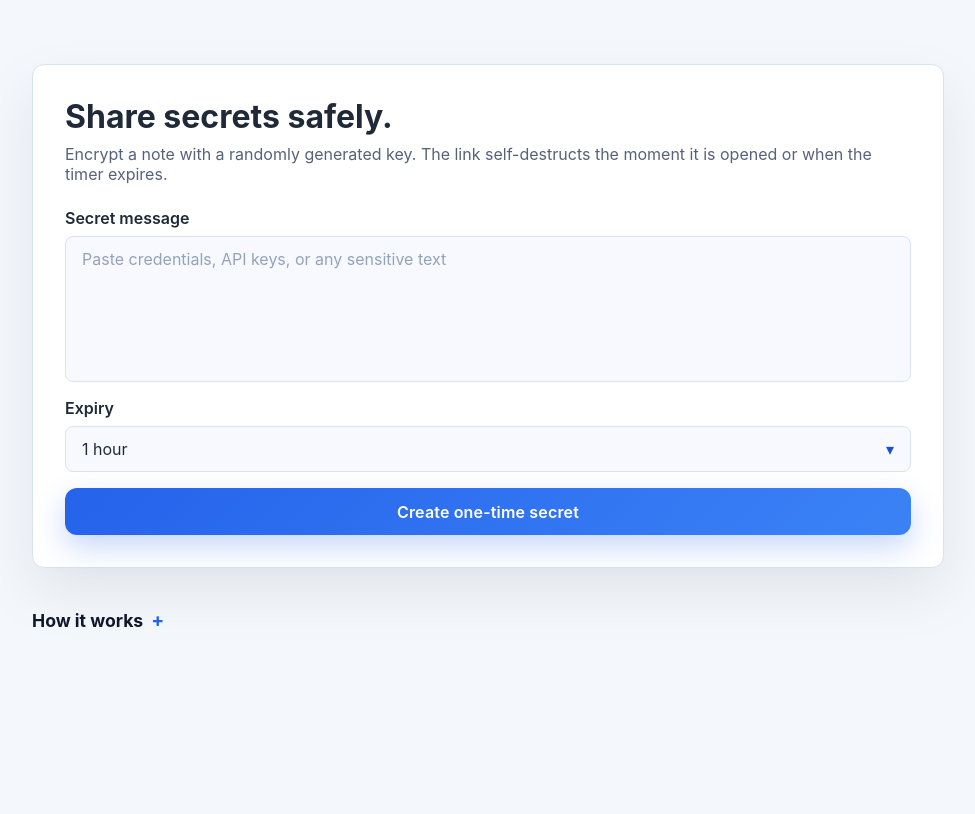
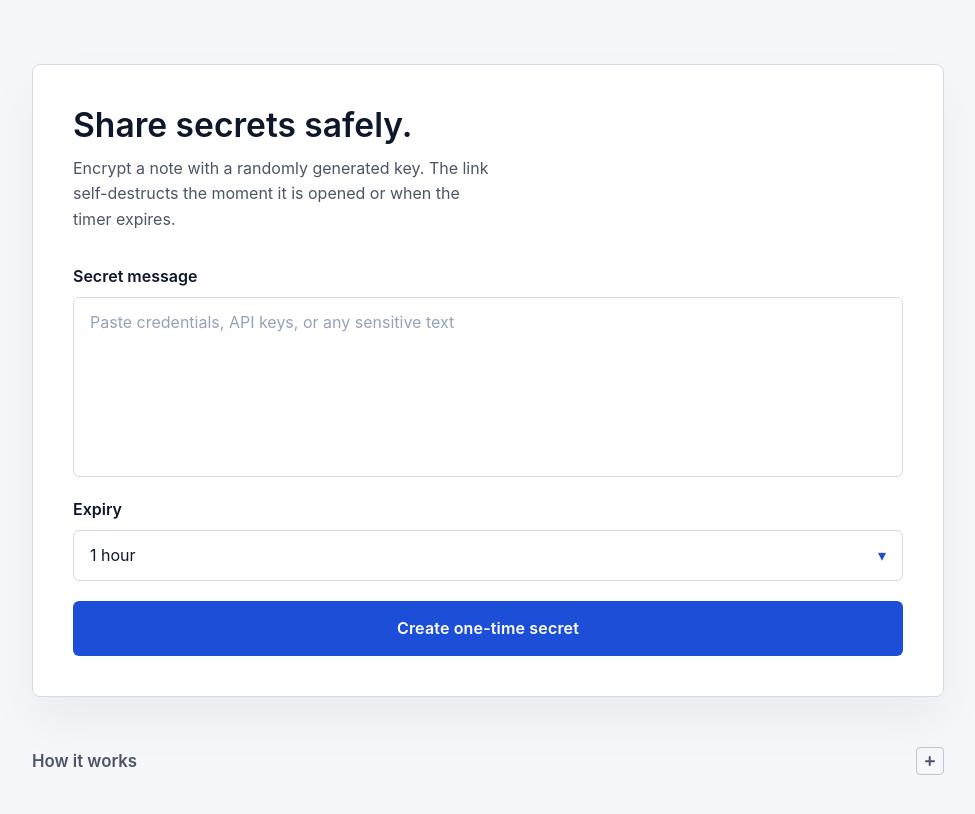
Before and after one commit to JosefAhm/OTP, a Next.js app: page / in a window 1280 px wide. Shown: the top 814 px of the page, without its empty margins (152-1127 px from the left). Built offline with nearby package versions, Linux system fonts and the light colour scheme.

Commit message:
Update files after force pull from origin/master

```diff
--- a/app/globals.css
+++ b/app/globals.css
@@ -1,22 +1,25 @@
 :root {
   color-scheme: light;
-  --color-background: #f4f7fb;
+  --color-background: #f5f7fa;
   --color-surface: #ffffff;
-  --color-surface-muted: #f3f6ff;
-  --color-border: #d9e2f2;
-  --color-border-strong: #c3d0e6;
-  --color-text: #1f2937;
-  --color-text-muted: #56627a;
+  --color-surface-muted: #eef2f9;
+  --color-border: #d3dae5;
+  --color-border-strong: #bcc6d6;
+  --color-text: #0f172a;
+  --color-text-muted: #4b5565;
   --color-accent: #2563eb;
   --color-accent-strong: #1d4ed8;
-  --color-accent-soft: #e0e7ff;
-  --color-button-start: #2563eb;
-  --color-button-end: #3b82f6;
+  --color-accent-soft: #e4ebff;
+  --color-button: #1d4ed8;
+  --color-button-hover: #1a40bf;
   --color-danger: #b91c1c;
-  --color-danger-soft: #fee2e2;
+  --color-danger-soft: #fde8e8;
   --color-success: #15803d;
   --color-success-soft: #ecfdf3;
-  --color-shadow: rgba(15, 23, 42, 0.08);
+  --color-shadow: rgba(15, 23, 42, 0.05);
+  --radius-sm: 0.25rem;
+  --radius-md: 0.375rem;
+  --radius-lg: 0.5rem;
 }
 
 * {
@@ -38,6 +41,7 @@ body {
   font-family: "Inter", -apple-system, BlinkMacSystemFont, "Segoe UI", sans-serif;
   background: var(--color-background);
   color: var(--color-text);
+  line-height: 1.6;
   -webkit-font-smoothing: antialiased;
 }
 
@@ -75,17 +79,17 @@ select {
 .card {
   background: var(--color-surface);
   border: 1px solid var(--color-border);
-  border-radius: 0.75rem;
-  padding: 2rem;
-  box-shadow: 0 24px 60px var(--color-shadow);
+  border-radius: var(--radius-lg);
+  padding: clamp(1.75rem, 2vw + 1rem, 2.5rem);
+  box-shadow: 0 24px 50px var(--color-shadow);
 }
 
 .input {
   width: 100%;
   padding: 0.75rem 1rem;
-  border-radius: 0.5rem;
+  border-radius: var(--radius-md);
   border: 1px solid var(--color-border);
-  background-color: #f7f9ff;
+  background-color: var(--color-surface);
   color: var(--color-text);
   transition: border-color 150ms ease, box-shadow 150ms ease, background-color 150ms ease;
 }
@@ -96,8 +100,8 @@ select {
 
 .input:focus {
   border-color: var(--color-accent);
-  background-color: #ffffff;
-  box-shadow: 0 0 0 3px rgba(37, 99, 235, 0.15);
+  background-color: var(--color-surface);
+  box-shadow: 0 0 0 1px var(--color-accent);
 }
 
 .button {
@@ -106,23 +110,28 @@ select {
   justify-content: center;
   gap: 0.5rem;
   padding: 0.85rem 1.75rem;
-  border-radius: 0.75rem;
-  border: none;
+  border-radius: var(--radius-md);
+  border: 1px solid transparent;
   color: #ffffff;
   font-weight: 600;
   letter-spacing: 0.01em;
   cursor: pointer;
-  background: linear-gradient(135deg, var(--color-button-start), var(--color-button-end));
-  box-shadow: 0 12px 30px rgba(37, 99, 235, 0.25);
-  transition: transform 120ms ease, box-shadow 120ms ease, filter 120ms ease;
+  background: var(--color-button);
+  transition: background-color 150ms ease, transform 120ms ease, box-shadow 120ms ease;
+}
+
+.button:hover:not(:disabled) {
+  background: var(--color-button-hover);
+  box-shadow: 0 10px 22px rgba(37, 99, 235, 0.18);
 }
 
 .button:focus-visible {
-  box-shadow: 0 0 0 4px rgba(37, 99, 235, 0.2);
+  outline: 2px solid var(--color-accent);
+  outline-offset: 2px;
 }
 
 .button:disabled {
-  opacity: 0.65;
+  opacity: 0.55;
   cursor: not-allowed;
   transform: none;
   box-shadow: none;
@@ -147,7 +156,7 @@ select {
 }
 
 .badge-box {
-  border-radius: 0.5rem;
+  border-radius: var(--radius-md);
   padding: 0.3rem 0.6rem;
   gap: 0.45rem;
   font-size: 0.85rem;
@@ -162,9 +171,9 @@ select {
   gap: 0.75rem;
   align-items: center;
   padding: 0.75rem 1rem;
-  border-radius: 0.5rem;
-  border: 1px solid var(--color-border);
-  background: var(--color-surface-muted);
+  border-radius: var(--radius-md);
+  border: 1px solid var(--color-border-strong);
+  background: var(--color-surface);
 }
 
 .copy-button {
@@ -172,27 +181,27 @@ select {
   align-items: center;
   gap: 0.5rem;
   padding: 0.5rem 1rem;
-  border-radius: 0.65rem;
-  background: linear-gradient(135deg, var(--color-button-start), var(--color-button-end));
+  border-radius: var(--radius-md);
+  background: var(--color-button);
   color: #ffffff;
-  font-weight: 700;
-  border: none;
+  font-weight: 600;
+  border: 1px solid transparent;
   cursor: pointer;
-  box-shadow: 0 12px 32px rgba(37, 99, 235, 0.3);
-  transition: transform 120ms ease, box-shadow 120ms ease, filter 120ms ease;
+  transition: background-color 150ms ease, box-shadow 120ms ease, transform 120ms ease;
 }
 
-.copy-button:active {
-  transform: translateY(0);
+.copy-button:hover {
+  background: var(--color-button-hover);
+  box-shadow: 0 8px 18px rgba(37, 99, 235, 0.18);
 }
 
 .copy-button:focus-visible {
-  outline: none;
-  box-shadow: 0 0 0 4px rgba(37, 99, 235, 0.25);
+  outline: 2px solid var(--color-accent);
+  outline-offset: 2px;
 }
 
 .alert {
-  border-radius: 0.5rem;
+  border-radius: var(--radius-md);
   padding: 1rem 1.25rem;
   border: 1px solid var(--color-danger-soft);
   background: var(--color-danger-soft);
@@ -214,7 +223,7 @@ select {
   align-items: center;
   justify-content: space-between;
   cursor: pointer;
-  background-color: #f7f9ff;
+  background-color: var(--color-surface);
   border: 1px solid var(--color-border);
 }
 
@@ -225,14 +234,14 @@ select {
 }
 
 .dropdown-trigger:hover {
-  border-color: rgba(37, 99, 235, 0.45);
-  background-color: var(--color-accent-soft);
+  border-color: var(--color-border-strong);
+  background-color: var(--color-surface-muted);
 }
 
 .dropdown-trigger.is-open {
   border-color: var(--color-accent);
-  box-shadow: 0 0 0 3px rgba(37, 99, 235, 0.18);
-  background-color: #ffffff;
+  box-shadow: 0 0 0 1px var(--color-accent);
+  background-color: var(--color-surface);
 }
 
 .dropdown-arrow {
@@ -245,13 +254,13 @@ select {
 }
 
 .custom-dropdown-list {
-  border-radius: 0.65rem;
+  border-radius: var(--radius-md);
   border: 1px solid var(--color-border);
   background: var(--color-surface);
   max-height: 280px;
   overflow: auto;
-  padding: 0.35rem;
-  box-shadow: 0 18px 48px rgba(15, 23, 42, 0.14);
+  padding: 0.25rem;
+  box-shadow: 0 18px 40px rgba(15, 23, 42, 0.08);
 }
 
 .custom-dropdown-list li {
@@ -271,11 +280,135 @@ select {
   background: var(--color-surface);
   color: var(--color-text);
   padding: 0.75rem 1rem;
-  border-radius: 0.5rem;
+  border-radius: var(--radius-md);
   border: 1px solid var(--color-border);
-  box-shadow: 0 18px 40px var(--color-shadow);
+  box-shadow: 0 18px 30px rgba(15, 23, 42, 0.08);
   z-index: 1000;
   font-size: 0.9rem;
 }
 
+.site-main {
+  padding-block: 4rem;
+}
+
+.info-section {
+  margin-top: 2.5rem;
+  color: var(--color-text-muted);
+  font-size: 0.95rem;
+}
+
+.info-toggle-wrapper {
+  position: relative;
+  width: 100%;
+}
+
+.info-toggle {
+  background: transparent;
+  border: none;
+  color: inherit;
+  font-family: inherit;
+  font-size: 1.05rem;
+  font-weight: 600;
+  display: flex;
+  align-items: center;
+  justify-content: space-between;
+  gap: 0.75rem;
+  padding: 0.65rem 0;
+  width: 100%;
+  cursor: pointer;
+  transition: color 150ms ease;
+  text-align: left;
+}
+
+.info-toggle:hover {
+  color: var(--color-accent-strong);
+}
+
+.info-toggle:focus-visible {
+  outline: 2px solid var(--color-accent);
+  outline-offset: 2px;
+  border-radius: var(--radius-sm);
+}
+
+.info-toggle-icon {
+  width: 1.75rem;
+  height: 1.75rem;
+  border-radius: var(--radius-sm);
+  border: 1px solid var(--color-border-strong);
+  display: grid;
+  place-items: center;
+  position: relative;
+  transition: background-color 150ms ease, border-color 150ms ease;
+}
+
+.info-toggle:hover .info-toggle-icon {
+  background-color: var(--color-surface-muted);
+  border-color: var(--color-border);
+}
+
+.info-toggle-icon.expanded {
+  background-color: var(--color-surface-muted);
+  border-color: var(--color-border);
+  color: var(--color-accent-strong);
+}
+
+.info-toggle-icon::before,
+.info-toggle-icon::after {
+  content: "";
+  position: absolute;
+  width: 10px;
+  height: 1.5px;
+  background-color: currentColor;
+  border-radius: 999px;
+  top: 50%;
+  left: 50%;
+  transform: translate(-50%, -50%);
+  transition: opacity 150ms ease;
+}
+
+.info-toggle-icon::after {
+  transform: translate(-50%, -50%) rotate(90deg);
+}
+
+.info-toggle-icon.expanded::after {
+  opacity: 0;
+}
+
+.info-popover {
+  position: absolute;
+  left: 0;
+  right: 0;
+  top: calc(100% + 0.5rem);
+  z-index: 60;
+  background: var(--color-surface);
+  border: 1px solid var(--color-border);
+  border-radius: var(--radius-lg);
+  padding: 1.25rem 1.5rem;
+  box-shadow: 0 30px 60px rgba(15, 23, 42, 0.08);
+}
+
+.info-list {
+  display: grid;
+  gap: 0.75rem;
+  padding-left: 1.25rem;
+  margin: 0;
+  max-height: 320px;
+  overflow: auto;
+  color: var(--color-text);
+}
+
+@media (max-width: 640px) {
+  .site-main {
+    padding-block: 3rem;
+  }
+
+  .card {
+    padding: 1.75rem;
+  }
+
+  .info-popover {
+    padding: 1rem 1.25rem;
+  }
+}
+
 /* Animations removed for create/reveal actions per user request */
--- a/app/page.tsx
+++ b/app/page.tsx
@@ -7,85 +7,35 @@ export default function HomePage() {
   const [expanded, setExpanded] = useState(false);
 
   return (
-    <main className="container" style={{ paddingTop: "4rem", paddingBottom: "4rem" }}>
+    <main className="container site-main">
       <CreateSecretForm />
-      <section style={{ marginTop: "2.5rem", color: "#1f2937", fontSize: "0.95rem" }}>
-        <div style={{ position: "relative", width: "100%" }}>
+      <section className="info-section">
+        <div className="info-toggle-wrapper">
           <button
             onClick={() => setExpanded(!expanded)}
             aria-expanded={expanded}
             aria-controls="howitworks-content"
-            style={{
-              background: "none",
-              border: "none",
-              color: "#0f172a",
-              fontFamily: "inherit",
-              fontSize: "1.1rem",
-              fontWeight: 700,
-              cursor: "pointer",
-              display: "flex",
-              alignItems: "center",
-              gap: "0.5rem",
-              padding: 0,
-              marginBottom: "0.75rem"
-            }}
+            className="info-toggle"
           >
-            How it works
-            <span
-              style={{
-                fontSize: "1.2rem",
-                fontWeight: 700,
-                fontFamily: "inherit",
-                color: "#2563eb"
-              }}
-            >
-              {expanded ? "−" : "+"}
-            </span>
+            <span>How it works</span>
+            <span aria-hidden className={`info-toggle-icon${expanded ? " expanded" : ""}`} />
           </button>
 
           {/* Render the explanatory content as an overlay so it doesn't affect layout */}
           {expanded && (
-            <div
-              id="howitworks-content"
-              role="region"
-              aria-label="How it works"
-              style={{
-                position: "absolute",
-                left: 0,
-                top: "100%",
-                marginTop: "0.25rem",
-                zIndex: 60,
-                width: "100%",
-                background: "#ffffff",
-                border: "1px solid #dbe2ef",
-                borderRadius: "0.5rem",
-                padding: "1rem 1.25rem",
-                boxShadow: "0 18px 36px rgba(15, 23, 42, 0.12)",
-                maxWidth: "100%",
-              }}
-            >
-              <ol
-                style={{
-                  display: "grid",
-                  gap: "0.5rem",
-                  paddingLeft: "1.25rem",
-                  margin: 0,
-                  maxHeight: 320,
-                  overflow: "auto",
-                  color: "#334155"
-                }}
-              >
+            <div id="howitworks-content" role="region" aria-label="How it works" className="info-popover">
+              <ol className="info-list">
                 <li>
-                  Your secret is encrypted in your browser session before it is sent to the database with
-                  a random key.
+                  Your secret is encrypted in your browser session before it is sent to the database with a
+                  random key.
                 </li>
                 <li>
-                  Share the generated link. The decryption key lives only in the link fragment (after the
-                  #) and never reaches the server.
+                  Share the generated link. The decryption key lives only in the link fragment (after the #)
+                  and never reaches the server.
                 </li>
                 <li>
-                  When someone opens the link, the encrypted payload is fetched once and deleted
-                  immediately after retrieval.
+                  When someone opens the link, the encrypted payload is fetched once and deleted immediately
+                  after retrieval.
                 </li>
               </ol>
             </div>
--- a/components/CreateSecretForm.tsx
+++ b/components/CreateSecretForm.tsx
@@ -239,18 +239,20 @@ export function CreateSecretForm() {
   };
 
   return (
-    <div className="card" style={{ display: "grid", gap: "1.5rem" }}>
-      <header style={{ display: "grid", gap: "0.5rem" }}>
-        <h1 style={{ fontSize: "2rem", fontWeight: 700, margin: 0 }}>Share secrets safely.</h1>
-        <p className="text-subtle" style={{ margin: 0 }}>
+    <div className="card" style={{ display: "grid", gap: "2rem" }}>
+      <header style={{ display: "grid", gap: "0.65rem" }}>
+        <h1 style={{ fontSize: "2.1rem", fontWeight: 600, lineHeight: 1.2, margin: 0 }}>
+          Share secrets safely.
+        </h1>
+        <p className="text-subtle" style={{ margin: 0, maxWidth: "42ch" }}>
           Encrypt a note with a randomly generated key. The link self-destructs the moment it is
           opened or when the timer expires.
         </p>
       </header>
 
-      <form ref={formRef} onSubmit={handleSubmit} style={{ display: "grid", gap: "1rem" }} autoComplete="off">
-        <label style={{ display: "grid", gap: "0.5rem" }}>
-          <span style={{ fontWeight: 600 }}>Secret message</span>
+      <form ref={formRef} onSubmit={handleSubmit} style={{ display: "grid", gap: "1.25rem" }} autoComplete="off">
+        <label style={{ display: "grid", gap: "0.45rem" }}>
+          <span style={{ fontWeight: 600, color: "var(--color-text)" }}>Secret message</span>
           <textarea
             className="input"
             name="message"
@@ -262,8 +264,8 @@ export function CreateSecretForm() {
           />
         </label>
 
-        <label style={{ display: "grid", gap: "0.5rem" }}>
-          <span style={{ fontWeight: 600 }}>Expiry</span>
+        <label style={{ display: "grid", gap: "0.45rem" }}>
+          <span style={{ fontWeight: 600, color: "var(--color-text)" }}>Expiry</span>
           <CustomDropdown name="expiry" options={EXPIRY_OPTIONS as any} defaultValue={"1h"} />
         </label>
 
@@ -273,13 +275,14 @@ export function CreateSecretForm() {
       {state.status === "error" && <div className="alert">{state.error}</div>}
 
       {state.status === "success" && shareUrl && (
-        <section style={{ display: "grid", gap: "0.75rem" }}>
+        <section style={{ display: "grid", gap: "0.9rem" }}>
           <div className="copy-input">
             <code
               style={{
                 overflowWrap: "anywhere",
                 fontFamily:
-                  "ui-monospace, SFMono-Regular, SFMono, Menlo, Monaco, Consolas, 'Liberation Mono', 'Courier New', monospace"
+                  "ui-monospace, SFMono-Regular, SFMono, Menlo, Monaco, Consolas, 'Liberation Mono', 'Courier New', monospace",
+                fontSize: "0.95rem"
               }}
             >
               {shareUrl}
@@ -297,7 +300,7 @@ export function CreateSecretForm() {
           </p>
           {expiryDisplay && (
             <p className="text-subtle" style={{ margin: 0 }}>
-              Expires at <strong style={{ color: "#1d4ed8" }}>{expiryDisplay}</strong>.
+              Expires at <strong style={{ color: "var(--color-accent-strong)" }}>{expiryDisplay}</strong>.
             </p>
           )}
         </section>
--- a/components/CustomDropdown.tsx
+++ b/components/CustomDropdown.tsx
@@ -154,12 +154,12 @@ export default function CustomDropdown({
                 }}
                 onMouseEnter={() => setHighlightIndex(idx)}
                 style={{
-                  background: highlighted ? "#e7efff" : "transparent",
-                  color: highlighted || selected ? "#1d4ed8" : "#1f2937",
+                  background: highlighted ? "var(--color-accent-soft)" : "transparent",
+                  color: highlighted || selected ? "var(--color-accent-strong)" : "var(--color-text)",
                   fontWeight: selected ? 600 : 500,
                   padding: "0.5rem 0.75rem",
                   cursor: "pointer",
-                  borderRadius: "0.375rem",
+                  borderRadius: "var(--radius-md)",
                 }}
               >
                 {opt.label}
```
